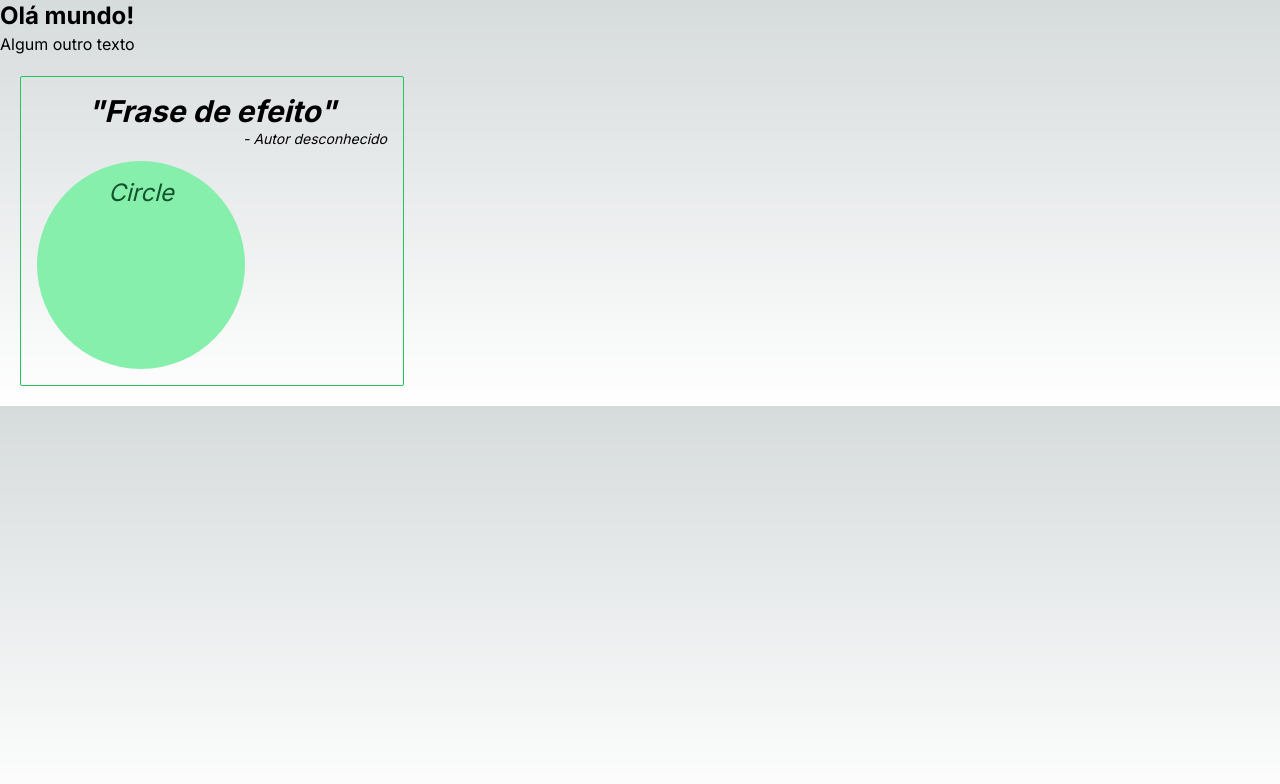
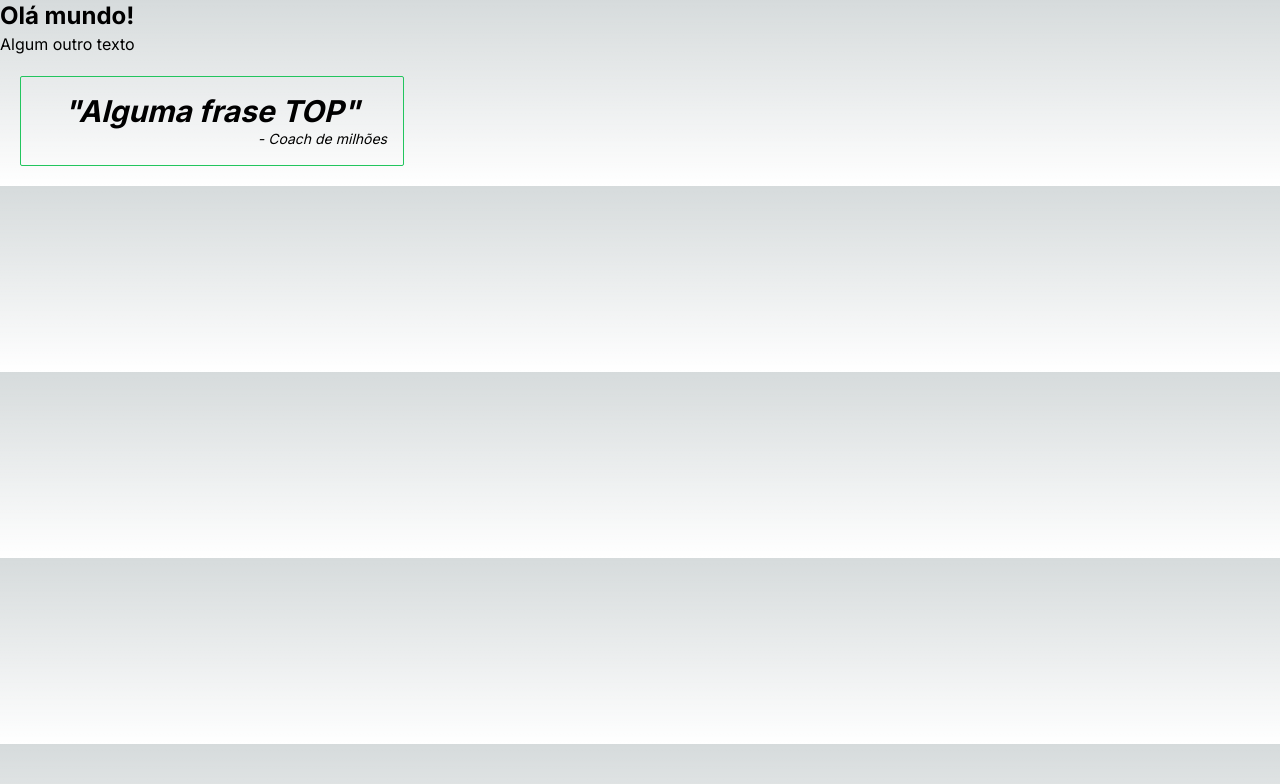
Before and after one commit to GamerCleanVic/nextjs, a Next.js app: page / in a window 1280 px wide. Shown: the top 784 px of the page. Built offline with nearby package versions, Linux system fonts and the light colour scheme.

Commit message:
?? operator

```diff
--- a/src/app/page.tsx
+++ b/src/app/page.tsx
@@ -1,6 +1,5 @@
-//Modulo 2: Children do componente #8
+//Modulo 2: Operador lógico && #10
 import { Card } from '@/components/Card';
-import { Circle } from '@/components/Circle';
 
 const Page = () =>{
   return (
@@ -8,13 +7,10 @@ const Page = () =>{
       <h1 className="font-bold text-2xl">Olá mundo!</h1>
       <h2>Algum outro texto</h2>
 
-      <Card>
-        <>
-          <h3 className='text-3xl font-bold italic'>"Frase de efeito"</h3>
-          <p className='text-right text-sm'>- Autor desconhecido</p>
-          <Circle />
-        </>
-      </Card>
+      <Card
+		phrase="Alguma frase TOP"
+		author="Coach de milhões"
+      />
     </div>
   );
 }
--- a/src/components/Card.tsx
+++ b/src/components/Card.tsx
@@ -1,9 +1,10 @@
 import { ReactNode } from "react";
 
 type Props = {
-    children: ReactNode;
+    phrase: string;
+    author?: string;
 }
-export const Card = ({ children }: Props) => {
+export const Card = ({ phrase, author }: Props) => {
 	return(
 			<div className="
 							border
@@ -16,7 +17,9 @@ export const Card = ({ children }: Props) => {
 							italic
 							w-96
 			">
-            {children}
+				<h3 className='text-3xl font-bold italic'>"{phrase}"</h3>
+				<p className='text-right text-sm'>- {author ?? "Autor Desconhecido"}</p>
+
 			</div>
 	);
 }
```
Also changed, not shown: src/components/roteiro.txt (added). Lines whose indentation alone changed are shown as unchanged.
